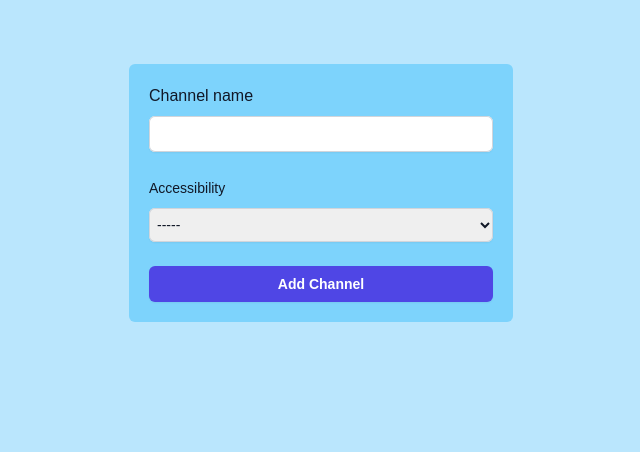
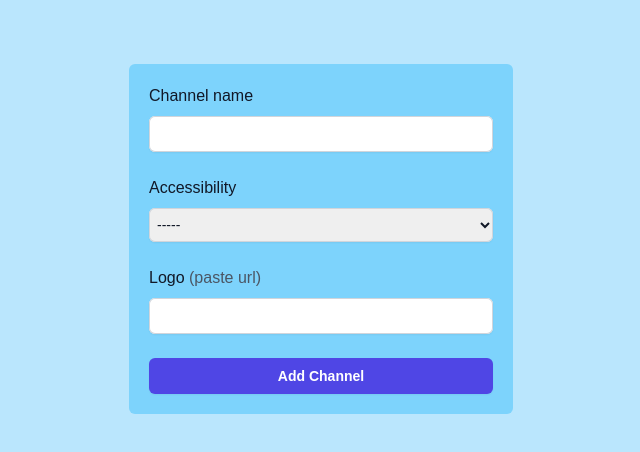
Before and after one commit to SmitasCodes/messaging_app, a React (Vite) app: page /newchannel in a window 1280 px wide. Shown: the top 452 px of the page, without its empty margins (319-959 px from the left). Built offline with nearby package versions, Linux system fonts and the light colour scheme; no server answers.

Commit message:
Added service for adding channels, now channel list is updated dinamically

```diff
--- a/src/components/Channels/Channels.jsx
+++ b/src/components/Channels/Channels.jsx
@@ -1,7 +1,9 @@
-import React from "react";
+import React, { useEffect, useState } from "react";
 import Channel from "./Channel";
+import { channelServices } from "../../services/channels";
 
 const Channels = () => {
+  const [channels, setChannels] = useState([]);
   const channelsList = [
     {
       name: "channel 1",
@@ -17,12 +19,28 @@ const Channels = () => {
     },
   ];
 
+  useEffect(() => {
+    const getAllChannels = async () => {
+      setChannels(await channelServices.getAllChannelsService());
+    };
+
+    getAllChannels();
+  }, []);
+
+  console.log(channels);
+
   return (
     <div className="w-full max-w-channels bg-sky-300 h-screen min-w-150 float-left px-2">
       <h2 className="text-center py-2 text-lg">Channels</h2>
       <ul>
-        {channelsList.map((channel) => {
-          return <Channel name={channel.name} logo={channel.logo} />;
+        {channels.map((channel) => {
+          return (
+            <Channel
+              name={channel.channel_name}
+              logo={channel.logo}
+              key={channel.channel_name}
+            />
+          );
         })}
       </ul>
     </div>
--- a/src/components/Channels/NewChannelModal.jsx
+++ b/src/components/Channels/NewChannelModal.jsx
@@ -1,9 +1,18 @@
 import React, { useRef } from "react";
+import { channelServices } from "../../services/channels";
 
 const NewChannelModal = () => {
   const formRef = useRef(null);
-  const handleSubmit = (event) => {
-    console.log(event);
+
+  const handleSubmit = async (event) => {
+    event.preventDefault();
+    const form = formRef.current;
+    const data = new FormData(form);
+    await channelServices.addNewChannelService({
+      channel_name: data.get("channel_name"),
+      accessibility: data.get("accessibility"),
+      logo: data.get("logo"),
+    });
   };
 
   return (
@@ -32,7 +41,7 @@ const NewChannelModal = () => {
           <div className="flex items-center justify-between">
             <label
               htmlFor="accessibility"
-              className="block text-sm font-medium leading-6 text-gray-900 text-base "
+              className="block font-medium leading-6 text-gray-900 text-base "
             >
               Accessibility
             </label>
@@ -43,12 +52,32 @@ const NewChannelModal = () => {
               name="accessibility"
               className="block w-full rounded-md border-0 py-2 px-1 text-gray-900 shadow-sm ring-1 ring-inset ring-gray-300 placeholder:text-gray-400 focus:ring-2 focus:ring-inset focus:ring-indigo-600 sm:text-sm sm:leading-6"
             >
-              <option selected value="">
+              <option defaultValue value="">
                 -----
               </option>
-              <option value="private">Public</option>
+              <option value="public">Public</option>
               <option value="private">Private</option>
             </select>
+          </div>
+        </div>
+
+        <div>
+          <label
+            htmlFor="logo"
+            className="block text-base font-medium leading-6 text-gray-900 "
+          >
+            Logo
+            <span className="text-gray-600">{`  (paste url)`}</span>
+          </label>
+          <div className="mt-2">
+            <input
+              id="logo"
+              name="logo"
+              type="text"
+              autoComplete="logo"
+              required
+              className="block w-full rounded-md border-0 py-1.5 px-1 text-gray-900 shadow-sm ring-1 ring-inset ring-gray-300 placeholder:text-gray-400 focus:ring-2 focus:ring-inset focus:ring-indigo-600 sm:text-sm sm:leading-6"
+            />
           </div>
         </div>
 
--- a/src/components/Nav.jsx
+++ b/src/components/Nav.jsx
@@ -43,6 +43,7 @@ const Nav = () => {
               contentLabel="Modal"
               className="bg-none sm:max-w-sm mx-auto"
               overlayClassName="fixed inset-0 bg-black bg-opacity-75 px-4 "
+              ariaHideApp={false}
             >
               {<NewChannelModal />}
             </ReactModal>
--- a/src/services/auth.jsx
+++ b/src/services/auth.js
@@ -8,9 +8,7 @@ import {
 } from "firebase/auth";
 import { useDispatch } from "react-redux";
 import { authChange } from "../redux/features/auth/authSlice";
-
 import { addDoc, collection } from "firebase/firestore";
-
 const auth = getAuth();
 
 // Service for user to be logged in.
--- /dev/null
+++ b/src/services/channels.js
@@ -0,0 +1,33 @@
+import { addDoc, collection, getDocs } from "firebase/firestore";
+import db from "../firebase/firebaseSetup";
+
+// Service for adding new channels
+const addNewChannelService = async ({ channel_name, accessibility, logo }) => {
+  if (!channel_name.trim() || !accessibility.trim() || !logo.trim()) {
+    console.log("Please enter all the fields");
+    return;
+  }
+
+  const addChannel = await addDoc(collection(db, "channels"), {
+    channel_name,
+    accessibility,
+    logo,
+    users: [],
+    messages: [],
+  });
+
+  console.log("Document written with ID: ", addChannel.id);
+};
+
+// Service for getting all of the channels
+const getAllChannelsService = async () => {
+  const channelsSnapshot = await getDocs(collection(db, "channels"));
+
+  const channels = channelsSnapshot.docs.map((doc) => doc.data());
+  return channels;
+};
+
+export const channelServices = {
+  addNewChannelService,
+  getAllChannelsService,
+};
```
